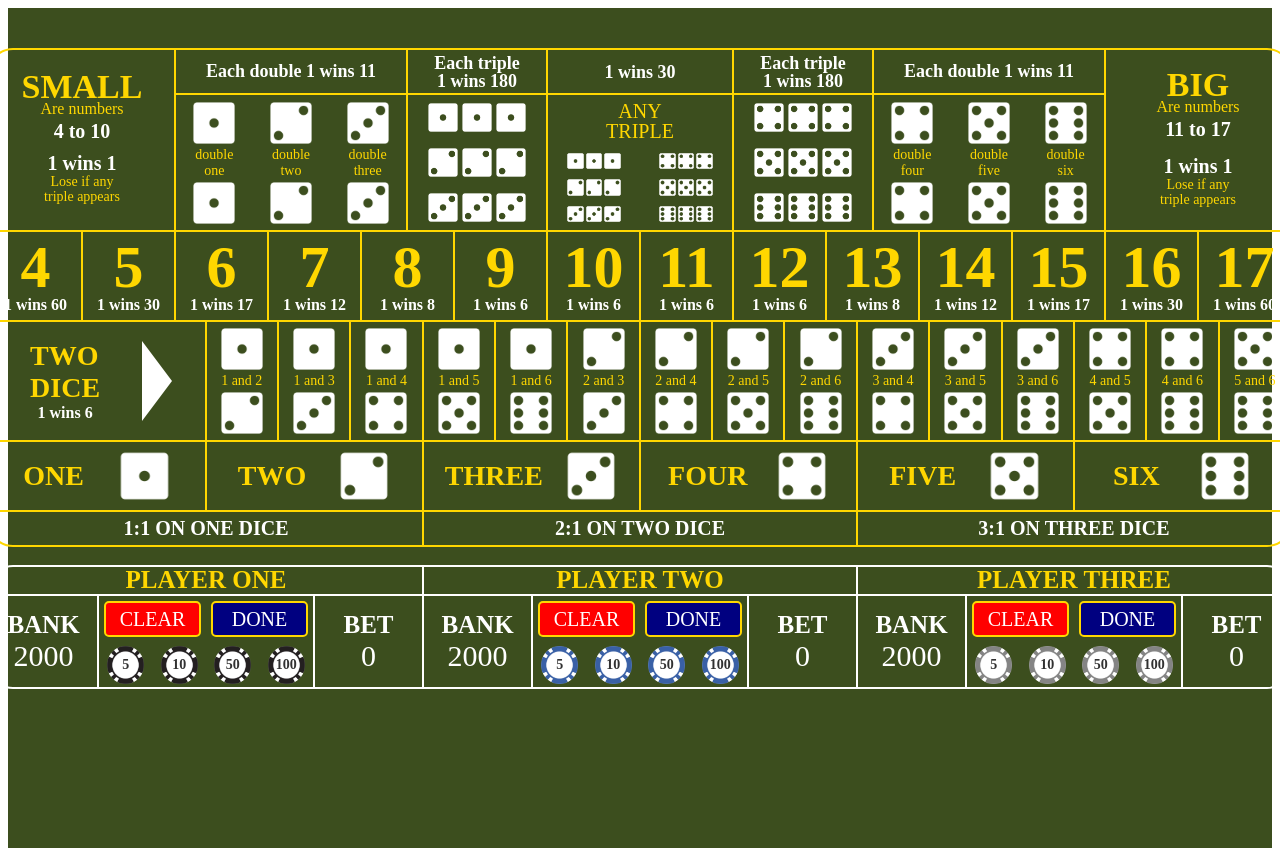
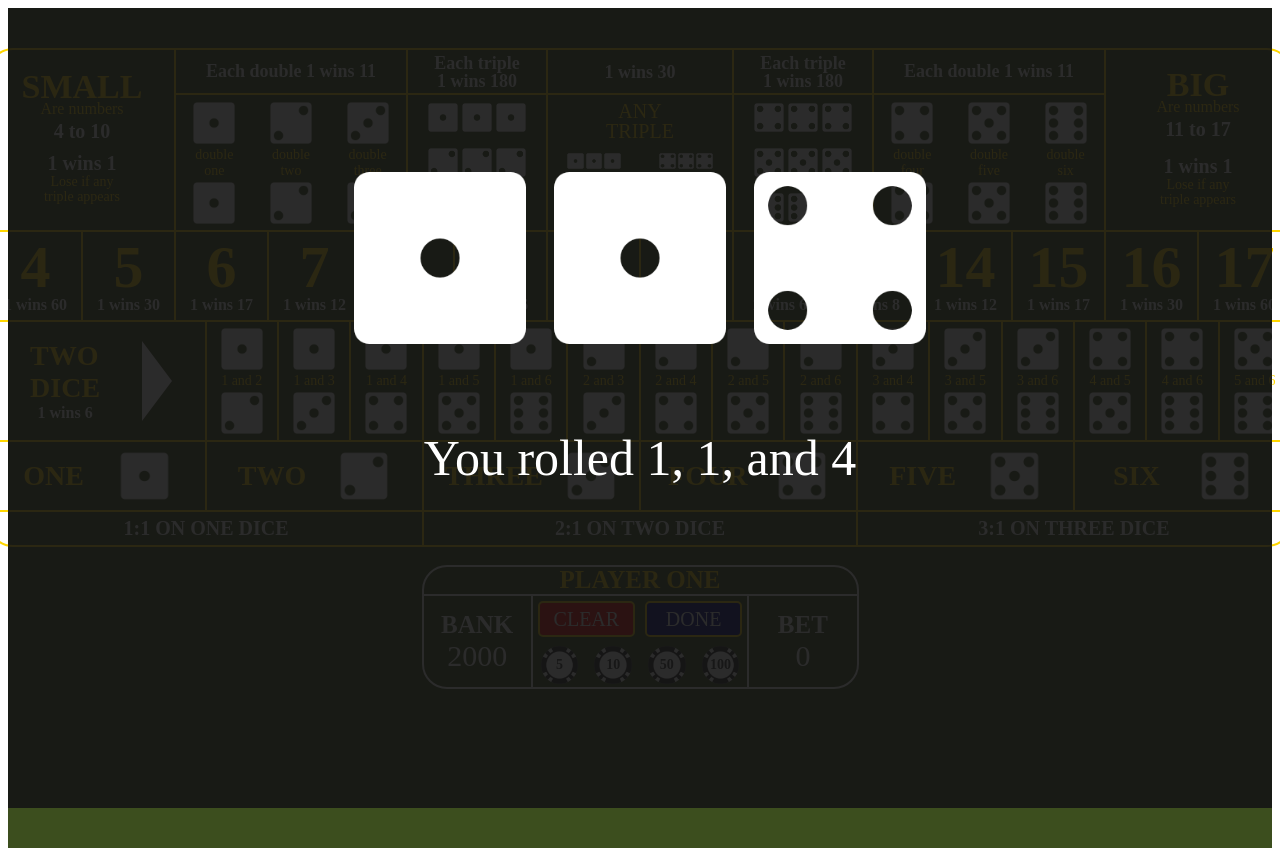
Before and after one commit to mauwjh/My-First-Game, a plain HTML site: page index.html in a window 1280 px wide. Both pictures are taken after a click on the button "DONE". Drawn offline with nearby package versions, Linux system fonts and the light colour scheme; a web font is replaced by a local one.

Commit message:
added text to dice animation

```diff
--- a/app.js
+++ b/app.js
@@ -2,7 +2,7 @@ const main = () => {
 // Variable declaration
     let diceResults = []
     let bet = 0
-    let numOfPlayers = 3
+    let numOfPlayers = 1
     let turnCounter = 1
     let squaresWon = []
     const diceAnimationLength = 4000
@@ -29,7 +29,7 @@ const main = () => {
             if(this.payout.length > 0) {
                 this.bank += this.payout.reduce((a,b) => a + b)
             }
-            render()
+            setTimeout(render, totalAnimationLength)
         }
     }
 
@@ -230,6 +230,7 @@ const main = () => {
         $('.dice-roll-dice').eq(0).attr('src', diceImg[diceResults[0]-1])
         $('.dice-roll-dice').eq(1).attr('src', diceImg[diceResults[1]-1])
         $('.dice-roll-dice').eq(2).attr('src', diceImg[diceResults[2]-1])
+        $('.dice-roll-text').text(`You rolled ${diceResults[0]}, ${diceResults[1]}, and ${diceResults[2]}`)
     }
 
     const resetDiceAnimation = () => {
@@ -237,6 +238,8 @@ const main = () => {
         $('.dice-roll-dice').eq(0).removeClass('shake')
         $('.dice-roll-dice').eq(1).removeClass('reverse-shake')
         $('.dice-roll-dice').eq(2).removeClass('shake')
+        setTimeout(() => {$('.dice-roll-text').text('You rolled . . .')}, 500)
+
     }
 
     const diceAnimation = () => {
--- a/index.html
+++ b/index.html
@@ -414,6 +414,7 @@
             <img class='dice-roll-dice' src='Images/dice-six-faces-one.png'>
             <img class='dice-roll-dice' src='Images/dice-six-faces-one.png'>
             <img class='dice-roll-dice' src='Images/dice-six-faces-one.png'>
+            <div class='dice-roll-text'>You rolled  . . .</div>
         </div>
     </div>
 </body>
--- a/styles.css
+++ b/styles.css
@@ -569,7 +569,7 @@ body {
 .dice-roll {
     display: flex;
     position: absolute;
-    flex-flow: row;
+    flex-flow: row wrap;
     align-items: center;
     justify-content: center;
     width: 100%;
@@ -622,3 +622,14 @@ body {
         transform: rotate(8deg)
     }
 }
+
+.dice-roll-text {
+    display: flex;
+    height: max-content;
+    width: 100%;
+    margin-top: -400px;
+    align-content: center;
+    justify-content: center;
+    font-size: 50px;
+    color: white;
+}
```
